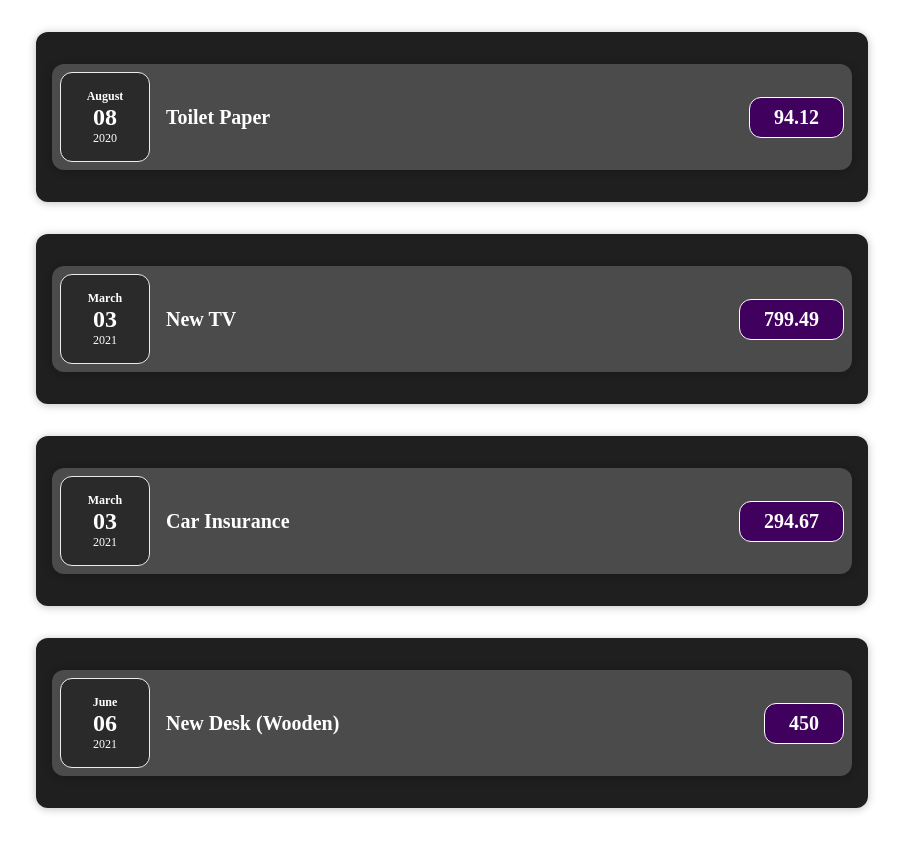
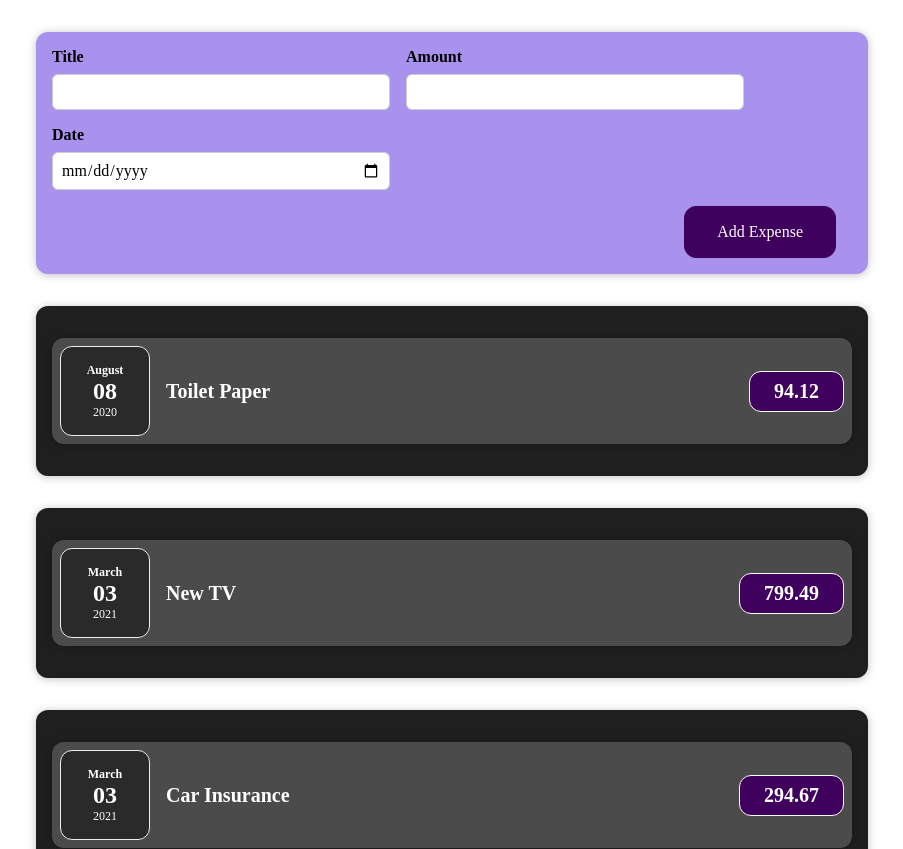
Before and after one commit to anettta/expense-react-app, a React (Create React App) app: page / in a window 1280 px wide. Shown: the top 849 px of the page, without its empty margins (188-1091 px from the left). Built offline with nearby package versions, Linux system fonts and the light colour scheme.

Commit message:
added new expense component

```diff
--- a/src/App.js
+++ b/src/App.js
@@ -1,5 +1,6 @@
 import "./App.css";
 import ExpenseList from "./components/Expenses/ExpenseList";
+import NewExpense from "./components/NewExpense/NewExpense";
 
 const expenses = [
   {
@@ -24,8 +25,13 @@
 ];
 
 const App = () => {
+  const addExpenseHandler = (expense) => {
+    console.log("In App.js");
+    console.log(expense);
+  };
   return (
     <div>
+      <NewExpense onAddExpense={addExpenseHandler} />
       {expenses.map((item) => (
         <ExpenseList title={item.title} amount={item.amount} date={item.date} />
       ))}
--- /dev/null
+++ b/src/components/NewExpense/ExpenseForm.css
@@ -0,0 +1,27 @@
+.new-expense__controls {
+  display: flex;
+  flex-wrap: wrap;
+  gap: 1rem;
+  margin-bottom: 1rem;
+  text-align: left;
+}
+
+.new-expense__control label {
+  font-weight: bold;
+  margin-bottom: 0.5rem;
+  display: block;
+}
+
+.new-expense__control input {
+  font: inherit;
+  padding: 0.5rem;
+  border-radius: 6px;
+  border: 1px solid #ccc;
+  width: 20rem;
+  max-width: 100%;
+}
+
+.new-expense__actions {
+  text-align: right;
+  width: 100%;
+}
--- /dev/null
+++ b/src/components/NewExpense/ExpenseForm.js
@@ -0,0 +1,73 @@
+import React, { useState } from "react";
+import "./ExpenseForm.css";
+
+const ExpenseForm = (props) => {
+  const [enteredTitle, setEnteredTitle] = useState("");
+  const [enteredAmount, setEnteredAmount] = useState("");
+  const [enteredDate, setEnteredDate] = useState("");
+
+  const titleChangeHandler = (event) => {
+    setEnteredTitle(event.target.value);
+  };
+
+  const amountChangeHandler = (event) => {
+    setEnteredAmount(event.target.value);
+  };
+
+  const dateChangeHandler = (event) => {
+    setEnteredDate(event.target.value);
+  };
+
+  const submitHandler = (event) => {
+    event.preventDefault();
+    const expenseData = {
+      title: enteredTitle,
+      amount: enteredAmount,
+      date: new Date(enteredDate),
+    };
+    props.onSaveExpenseData(expenseData);
+    // two-way binding
+    setEnteredTitle("");
+    setEnteredAmount("");
+    setEnteredDate("");
+  };
+  return (
+    <form onSubmit={submitHandler}>
+      <div className="new-expense__controls">
+        <div className="new-expense__control">
+          <label>Title</label>
+          <input
+            type="text"
+            value={enteredTitle}
+            onChange={titleChangeHandler}
+          ></input>
+        </div>
+        <div className="new-expense__control">
+          <label>Amount</label>
+          <input
+            type="number"
+            min="0.01"
+            step="0.01"
+            value={enteredAmount}
+            onChange={amountChangeHandler}
+          ></input>
+        </div>
+        <div className="new-expense__control">
+          <label>Date</label>
+          <input
+            type="date"
+            min="2019-01-01"
+            step="2022-12-31"
+            value={enteredDate}
+            onChange={dateChangeHandler}
+          ></input>
+        </div>
+      </div>
+      <div className="new-expense__actions">
+        <button type="submit">Add Expense</button>
+      </div>
+    </form>
+  );
+};
+
+export default ExpenseForm;
--- /dev/null
+++ b/src/components/NewExpense/NewExpense.css
@@ -0,0 +1,38 @@
+.new-expense {
+  background-color: #a892ee;
+  padding: 1rem;
+  margin: 2rem auto;
+  width: 50rem;
+  max-width: 95%;
+  border-radius: 12px;
+  text-align: center;
+  box-shadow: 0 1px 8px rgba(0, 0, 0, 0.25);
+}
+
+.new-expense button {
+  font: inherit;
+  cursor: pointer;
+  padding: 1rem 2rem;
+  border: 1px solid #40005d;
+  background-color: #40005d;
+  color: white;
+  border-radius: 12px;
+  margin-right: 1rem;
+}
+
+.new-expense button:hover,
+.new-expense button:active {
+  background-color: #510674;
+  border-color: #510674;
+}
+
+.new-expense button.alternative {
+  color: #220131;
+  border-color: transparent;
+  background-color: transparent;
+}
+
+.new-expense button.alternative:hover,
+.new-expense button.alternative:active {
+  background-color: #ddb3f8;
+}
--- /dev/null
+++ b/src/components/NewExpense/NewExpense.js
@@ -0,0 +1,20 @@
+import React from "react";
+import ExpenseForm from "./ExpenseForm";
+import "./NewExpense.css";
+
+const NewExpense = (props) => {
+  const saveExpenseDataHandler = (enteredExpenseData) => {
+    const expenseData = {
+      ...enteredExpenseData,
+      id: Math.random().toString(),
+    };
+    props.onAddExpense(expenseData);
+  };
+  return (
+    <div className="new-expense">
+      <ExpenseForm onSaveExpenseData={saveExpenseDataHandler} />
+    </div>
+  );
+};
+
+export default NewExpense;
```
